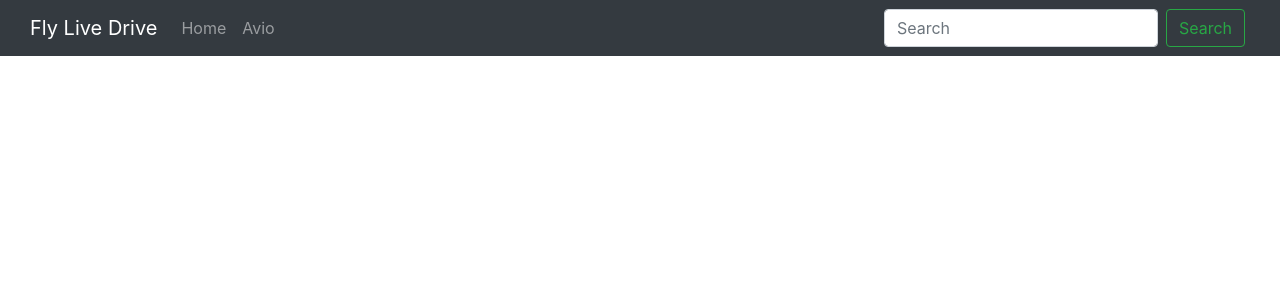
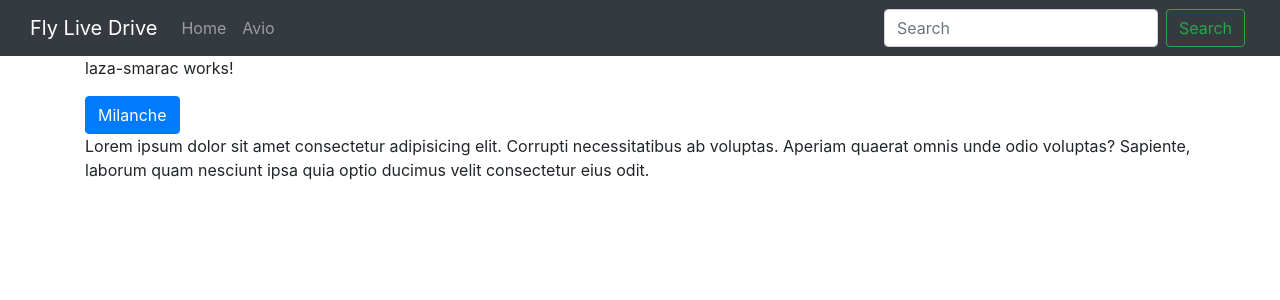
Before and after one commit to lazicy/fly-live-drive, an Angular app in the folder fld-client/: page /hotels in a window 1280 px wide. Before the commit this address led to /. Shown: the top 300 px of the page. Built offline with nearby package versions, Linux system fonts and the light colour scheme.

Commit message:
prebacivanje na granu test

```diff
--- a/fld-client/src/app/app-routing.module.ts
+++ b/fld-client/src/app/app-routing.module.ts
@@ -4,6 +4,7 @@ import { AvioComponent } from './avio/avio.component';
 import { TestComponent } from './test/test.component';
 import { AviolistComponent } from './avio/aviolist/aviolist.component';
 import { AvioProfileComponent } from './avio/avio-profile/avio-profile.component';
+import { LazaSmaracComponent } from './laza-smarac/laza-smarac.component';
 
 
 const appRoutes: Routes = [
@@ -12,7 +13,8 @@ const appRoutes: Routes = [
 	{ path: 'avio', component: AvioComponent, children: [
 		{ path: '', component: AviolistComponent},
 		{ path: ':id', component: AvioProfileComponent}
-	]}
+	]},
+	{ path: 'hotels', component: LazaSmaracComponent} //laza komponenta
 
 ];
 
--- a/fld-client/src/app/app.module.ts
+++ b/fld-client/src/app/app.module.ts
@@ -14,6 +14,7 @@ import { FlightService } from './services/flight.service';
 
 import { AvioProfileComponent } from './avio/avio-profile/avio-profile.component';
 import { LoadingDirective } from './directives/loading.directive';
+import { LazaSmaracComponent } from './laza-smarac/laza-smarac.component';
 
 @NgModule({
   declarations: [
@@ -23,7 +24,8 @@ import { LoadingDirective } from './directives/loading.directive';
     HeaderComponent,
     AviolistComponent,
     AvioProfileComponent,
-    LoadingDirective
+    LoadingDirective,
+    LazaSmaracComponent
   ],
   imports: [
     BrowserModule,
--- /dev/null
+++ b/fld-client/src/app/laza-smarac/laza-smarac.component.html
@@ -0,0 +1,8 @@
+<p>
+  laza-smarac works!
+</p>
+<button class="btn btn-primary" (click)="onMilanche()">Milanche</button>
+<div *ngIf="bulijan">
+  Lorem ipsum dolor sit amet consectetur adipisicing elit. Corrupti necessitatibus ab voluptas. Aperiam quaerat omnis unde odio voluptas? Sapiente, laborum quam nesciunt ipsa quia optio ducimus velit consectetur eius odit.
+
+</div>
--- /dev/null
+++ b/fld-client/src/app/laza-smarac/laza-smarac.component.ts
@@ -0,0 +1,23 @@
+import { Component, OnInit } from '@angular/core';
+import { FlightService } from '../services/flight.service';
+
+@Component({
+  selector: 'app-laza-smarac',
+  templateUrl: './laza-smarac.component.html',
+  styleUrls: ['./laza-smarac.component.css']
+})
+export class LazaSmaracComponent implements OnInit {
+
+  bulijan: boolean = true;
+
+  constructor(private flightService : FlightService) { }
+
+  ngOnInit() {
+
+  }
+
+  onMilanche() {
+    this.bulijan = !this.bulijan;
+  }
+
+}
```
Also changed, not shown: fld-client/src/app/laza-smarac/laza-smarac.component.css (added).
